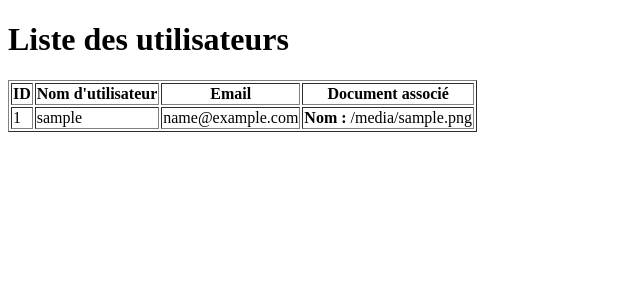
After one commit to adamdif/nosql_web_project, a Flask app: page /users in a window 1280 px wide. The commit adds this page. Shown: the top 300 px of the page, without its empty margins (0-640 px from the left). Run offline with Flask 3, Linux system fonts and the light colour scheme; a database or web service that is not in the repository returns one stand-in record (values such as "Sample title"); some libraries are stand-ins or nearby versions.

Commit message:
ajout feature mongodb et affichage des utilisateurs et leur fichier fonctionnel, dl non fonctionnel et retiré, à refaire

```diff
--- /dev/null
+++ b/Hello.txt
@@ -0,0 +1,3 @@
+Hello, world!
+GHAZHVJBKFNL?MA.%/F
+§GHHDFJKNQSFOHAZDAZODAZPODAZIOJDAOPZK ALEEEEEEEEEEEEEEEEEEEEEEEEED
--- a/app/db_utils.py
+++ b/app/db_utils.py
@@ -0,0 +1,19 @@
+import psycopg2
+from pymongo import MongoClient
+
+# Fonction pour connecter à PostgreSQL
+def init_postgres():
+    conn = psycopg2.connect(
+        dbname="mydb",
+        user="myuser",
+        password="mypassword",
+        host="postgres",  # Nom du conteneur PostgreSQL dans docker-compose.yml
+        port="5432"
+    )
+    return conn
+
+# Fonction pour connecter à MongoDB
+def init_mongo():
+    client = MongoClient("mongo", 27017)  # 'mongo' correspond au nom du conteneur MongoDB
+    db = client['mydb']  # Nom de la base de données MongoDB
+    return db
--- a/app/routes.py
+++ b/app/routes.py
@@ -1,7 +1,13 @@
-from flask import Blueprint, render_template, request
-from app import init_postgres
+import os
+from flask import Blueprint, render_template, request, send_from_directory
+from werkzeug.utils import secure_filename
+from app.db_utils import init_mongo, init_postgres
 
 main = Blueprint('main', __name__)
+
+# Définir un dossier pour enregistrer les fichiers localement (optionnel)
+UPLOAD_FOLDER = './uploads'
+os.makedirs(UPLOAD_FOLDER, exist_ok=True)
 
 @main.route('/', methods=['GET'])
 def form():
@@ -11,22 +17,73 @@ def form():
 def submit():
     username = request.form.get('username')
     email = request.form.get('email')
+    file = request.files.get('file')  # Récupère le fichier téléchargé
 
-    # Connexion à PostgreSQL
+    # Enregistre les données dans PostgreSQL
     try:
         conn = init_postgres()
         cur = conn.cursor()
-
-        # Insérer les données
-        cur.execute("INSERT INTO users (username, email) VALUES (%s, %s)", (username, email))
+        cur.execute("INSERT INTO users (username, email) VALUES (%s, %s) RETURNING id", (username, email))
+        user_id = cur.fetchone()[0]  # Récupère l'ID utilisateur
         conn.commit()
-
         cur.close()
         conn.close()
+    except Exception as e:
+        return f"Erreur PostgreSQL : {e}"
 
-        # Retourne une réponse
-        return f"Données reçues et enregistrées : {username}, {email}"
+    # Gère le fichier et l'enregistre dans MongoDB
+    if file:
+        filename = secure_filename(file.filename)  # Nettoie le nom du fichier
+        file_path = os.path.join(UPLOAD_FOLDER, filename)
+        file.save(file_path)  # Enregistre le fichier localement
 
+        # Enregistre les métadonnées dans MongoDB
+        try:
+            db = init_mongo()
+            db.documents.insert_one({
+                "user_id": user_id,
+                "username": username,
+                "email": email,
+                "file_name": filename,
+                "file_path": file_path
+            })
+        except Exception as e:
+            return f"Erreur MongoDB : {e}"
+
+    return f"Données reçues et enregistrées pour {username}. Document associé : {filename if file else 'Aucun fichier'}"
+
+@main.route('/users', methods=['GET'])
+def list_users():
+    users = []
+
+    # Récupérer les utilisateurs de PostgreSQL
+    try:
+        conn = init_postgres()
+        cur = conn.cursor()
+        cur.execute("SELECT id, username, email FROM users;")
+        postgres_users = cur.fetchall()  # [(id, username, email), ...]
+        cur.close()
+        conn.close()
     except Exception as e:
-        print(f"Erreur lors de l'insertion dans PostgreSQL : {e}")
-        return "Erreur lors de l'insertion des données."
+        return f"Erreur lors de la récupération des utilisateurs PostgreSQL : {e}"
+
+    # Récupérer les documents associés dans MongoDB
+    try:
+        db = init_mongo()
+        mongo_docs = list(db.documents.find())  # [{...}, {...}, ...]
+    except Exception as e:
+        return f"Erreur lors de la récupération des documents MongoDB : {e}"
+
+    # Associer les utilisateurs PostgreSQL à leurs documents MongoDB
+    for user in postgres_users:
+        user_id, username, email = user
+        document = next((doc for doc in mongo_docs if doc["user_id"] == user_id), None)
+        users.append({
+            "id": user_id,
+            "username": username,
+            "email": email,
+            "document": document
+        })
+
+    # Rendre la page avec les données des utilisateurs
+    return render_template('users.html', users=users)
--- /dev/null
+++ b/app/templates/users.html
@@ -0,0 +1,37 @@
+<!DOCTYPE html>
+<html lang="en">
+<head>
+    <meta charset="UTF-8">
+    <meta name="viewport" content="width=device-width, initial-scale=1.0">
+    <title>Liste des utilisateurs</title>
+</head>
+<body>
+    <h1>Liste des utilisateurs</h1>
+    <table border="1">
+        <thead>
+            <tr>
+                <th>ID</th>
+                <th>Nom d'utilisateur</th>
+                <th>Email</th>
+                <th>Document associé</th>
+            </tr>
+        </thead>
+        <tbody>
+            {% for user in users %}
+            <tr>
+                <td>{{ user.id }}</td>
+                <td>{{ user.username }}</td>
+                <td>{{ user.email }}</td>
+                <td>
+                    {% if user.document %}
+                        <strong>Nom :</strong> {{ user.document.file_name }}<br>
+                    {% else %}
+                        Aucun document
+                    {% endif %}
+                </td>
+            </tr>
+            {% endfor %}
+        </tbody>
+    </table>
+</body>
+</html>
--- a/requirements.txt
+++ b/requirements.txt
@@ -1,2 +1,3 @@
 flask==2.3.2
 psycopg2-binary
+pymongo
```
Also changed, not shown: app/__init__.py (+0 -11 lines), app/templates/form.html (+4 -12 lines), docker-compose.yml (+3 -10 lines), 2 other files.
